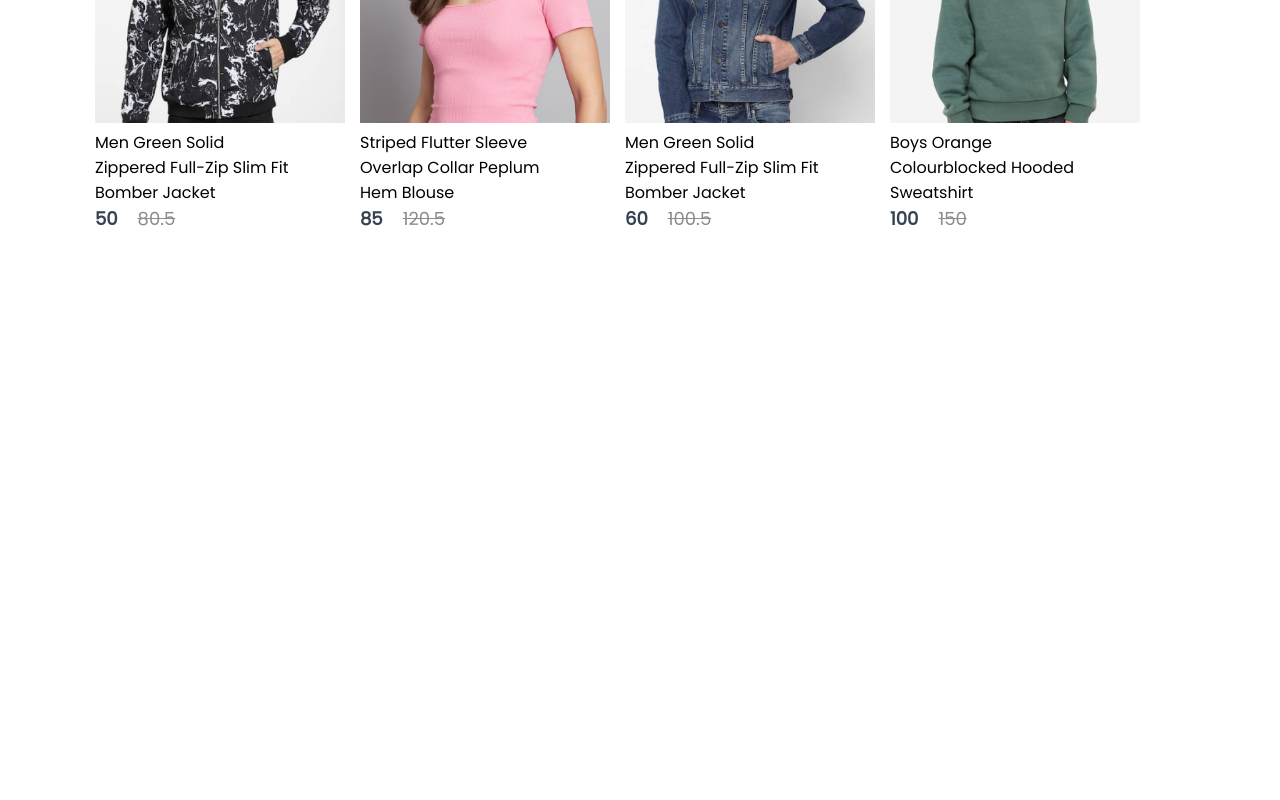
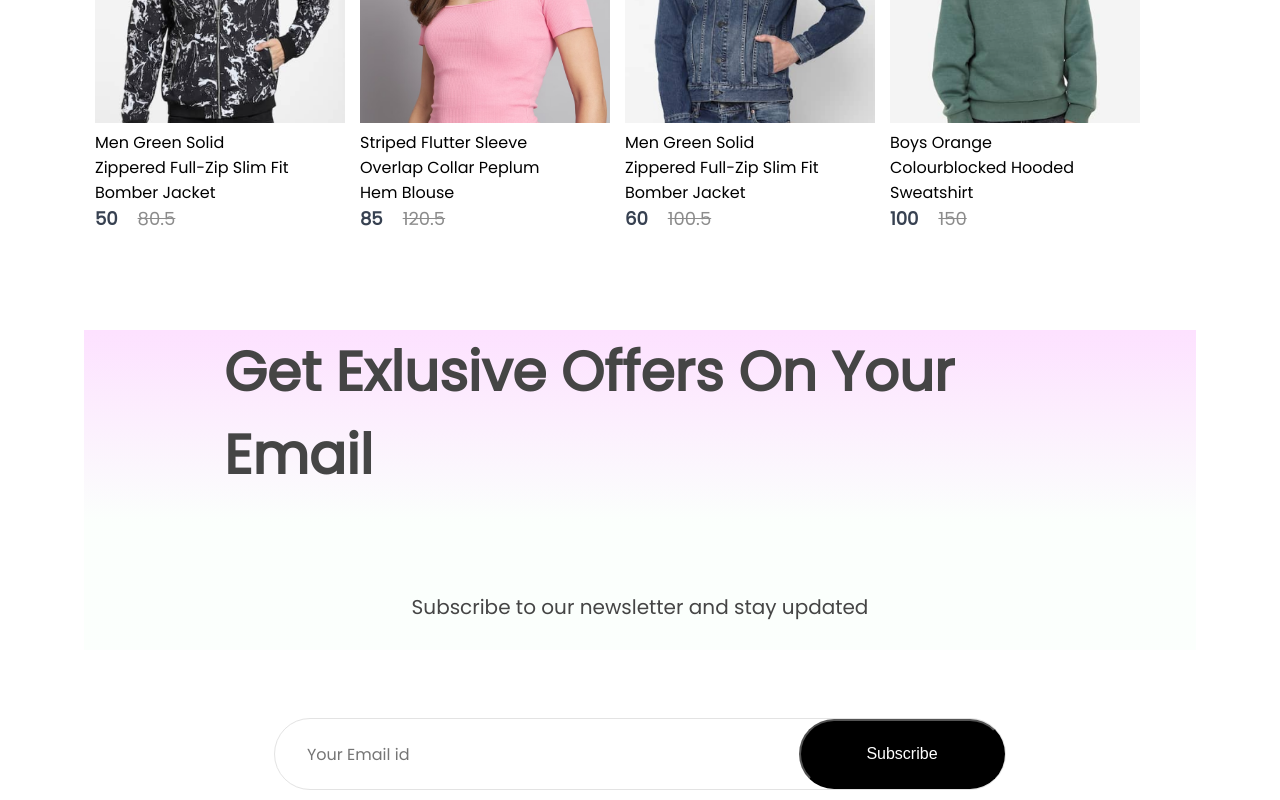
Before and after one commit to nawodi-priyawansha/ecommerce-frontend, a React (Create React App) app: page / in a window 1280 px wide. Shown: the part 3207-4007 px from the top of the page. Before the commit the page ends 3439 px from the top, so only its background shows below. Built offline with nearby package versions, Linux system fonts and the light colour scheme.

Commit message:
added newsletter in the home page

```diff
--- /dev/null
+++ b/src/Components/Navbar/NewsLetter/NewsLetter.css
@@ -0,0 +1,51 @@
+.newsletter{
+    width: 65%;
+    height: 40vh;
+    display: flex;
+    flex-direction: column;
+    align-items: center;
+    margin: auto;
+    padding: 0px 140px;
+    margin-bottom: 150px;
+    margin-top: 1200px;
+    background: linear-gradient(180deg, #fde1ff 0%, #e1ffea22 60%);
+    gap: 30%;
+}
+.newsletter h1{
+    color: #454545;
+    font-size: 55px;
+    font-weight: 600;
+}
+.newsletter{
+    color: #454545;
+    font-size: 20px;
+
+}
+.newsletter div{
+    display: flex;
+    align-items: center;
+    justify-content: space-between;
+    background: white;
+    width: 730px;
+    height: 70px;
+    border-radius: 80px;
+    border: 1px solid #e3e3e3;
+}
+.newsletter input{
+    width: 500px;
+    margin-left: 30px;
+    border: none;
+    outline: none;
+    color: #616161;
+    font-family: Poppins;
+    font-size: 16px;
+}
+.newsletter div button{
+    width: 210px;
+    height: 70px;
+    border-radius: 80px;
+    background: black;
+    color: white;
+    font-size: 16px;
+    cursor: pointer ;
+}
--- /dev/null
+++ b/src/Components/Navbar/NewsLetter/NewsLetter.jsx
@@ -0,0 +1,17 @@
+import React from 'react'
+import './NewsLetter.css'
+
+const NewsLetter = () => {
+  return (
+    <div className='newsletter'>
+        <h1>Get Exlusive Offers On Your Email</h1>
+        <p>Subscribe to our newsletter and stay updated</p>
+        <div>
+            <input type="email" placeholder='Your Email id' />
+            <button>Subscribe</button>
+        </div>
+    </div>
+  )
+}
+
+export default NewsLetter
--- a/src/Pages/Shop.jsx
+++ b/src/Pages/Shop.jsx
@@ -3,6 +3,7 @@
 import Populer from '../Components/Populer/Populer'
 import Offers from '../Components/Offers/Offers'
 import NewCollections from '../Components/NewCollection/NewCollections'
+import NewsLetter from '../Components/Navbar/NewsLetter/NewsLetter'
 
 const Shop = () => {
   return (
@@ -11,6 +12,7 @@
       <Populer/>
       <Offers/>
       <NewCollections/>
+      <NewsLetter/>
     </div>
   )
 }
```
